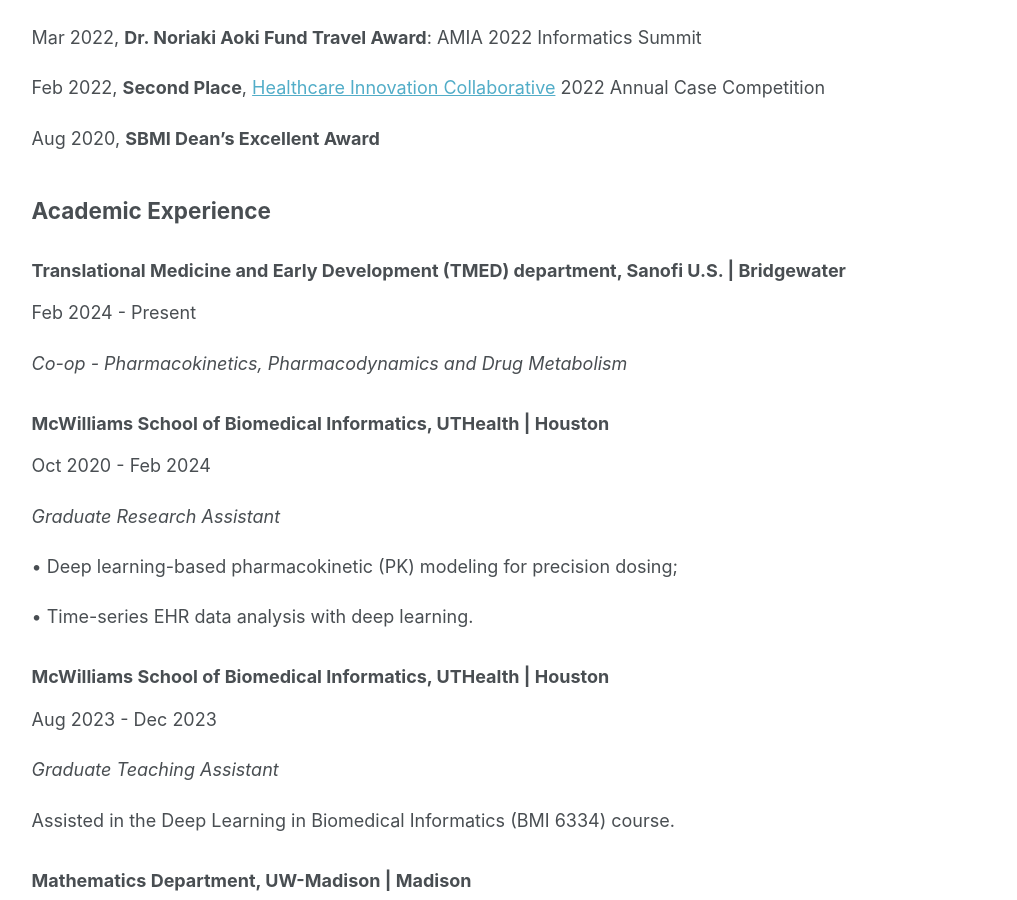
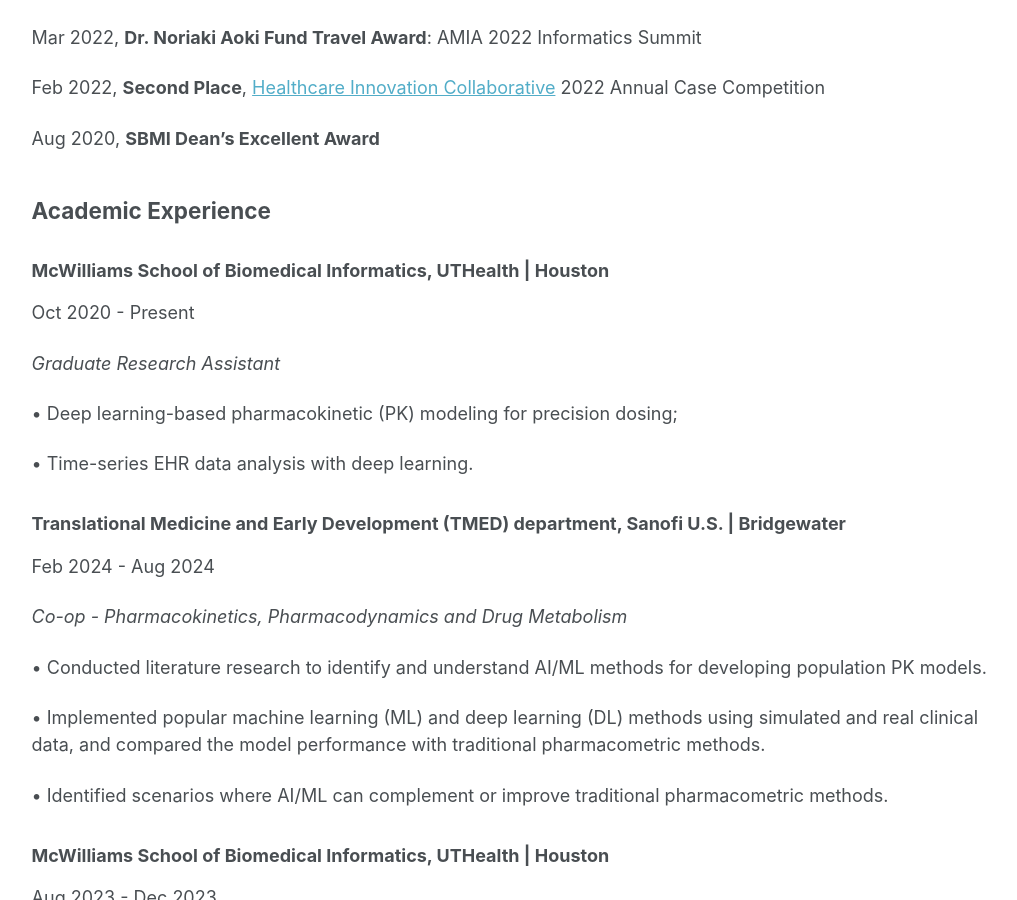
Before and after one commit to BingyuMao/BingyuMao.github.io, a Jekyll site: the page built from _pages/cv.md, in a window 1280 px wide and 900 px high, scrolled down 844 px. Shown: the whole window, without its empty margins (250-1267 px from the left). Built offline with Jekyll 4.4.1, drawn with Linux system fonts in a browser that asks for light colours.

Commit message:
Update cv.md

```diff
--- a/_pages/cv.md
+++ b/_pages/cv.md
@@ -46,21 +46,27 @@ Aug 2020, **SBMI Dean’s Excellent Award**
 
 ## Academic Experience
 
-### Translational Medicine and Early Development (TMED) department, Sanofi U.S. | Bridgewater
-
-Feb 2024 - Present
-
-*Co-op - Pharmacokinetics, Pharmacodynamics and Drug Metabolism*
-
 ### McWilliams School of Biomedical Informatics, UTHealth | Houston
 
-Oct 2020 - Feb 2024
+Oct 2020 - Present
 
 *Graduate Research Assistant*
 
 • Deep learning-based pharmacokinetic (PK) modeling for precision dosing;
 
 • Time-series EHR data analysis with deep learning.
+
+### Translational Medicine and Early Development (TMED) department, Sanofi U.S. | Bridgewater
+
+Feb 2024 - Aug 2024
+
+*Co-op - Pharmacokinetics, Pharmacodynamics and Drug Metabolism*
+
+• Conducted literature research to identify and understand AI/ML methods for developing population PK models.
+
+• Implemented popular machine learning (ML) and deep learning (DL) methods using simulated and real clinical data, and compared the model performance with traditional pharmacometric methods.
+
+• Identified scenarios where AI/ML can complement or improve traditional pharmacometric methods.
 
 ### McWilliams School of Biomedical Informatics, UTHealth | Houston
 
```
